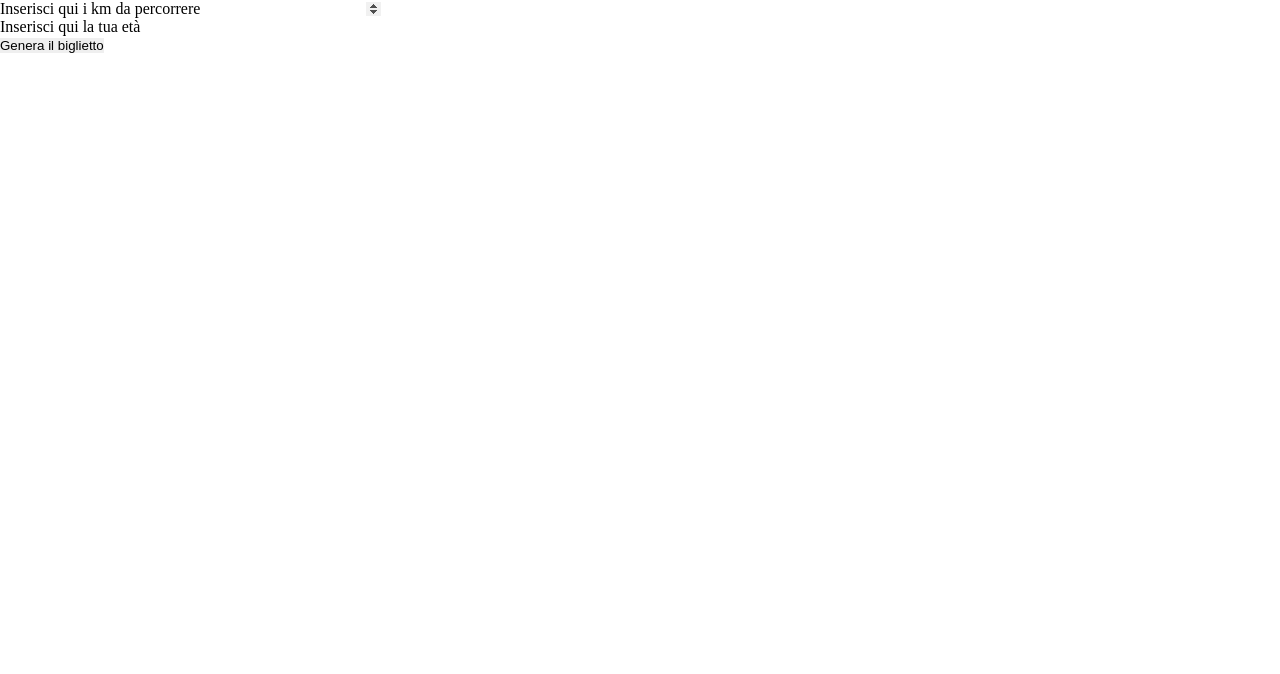
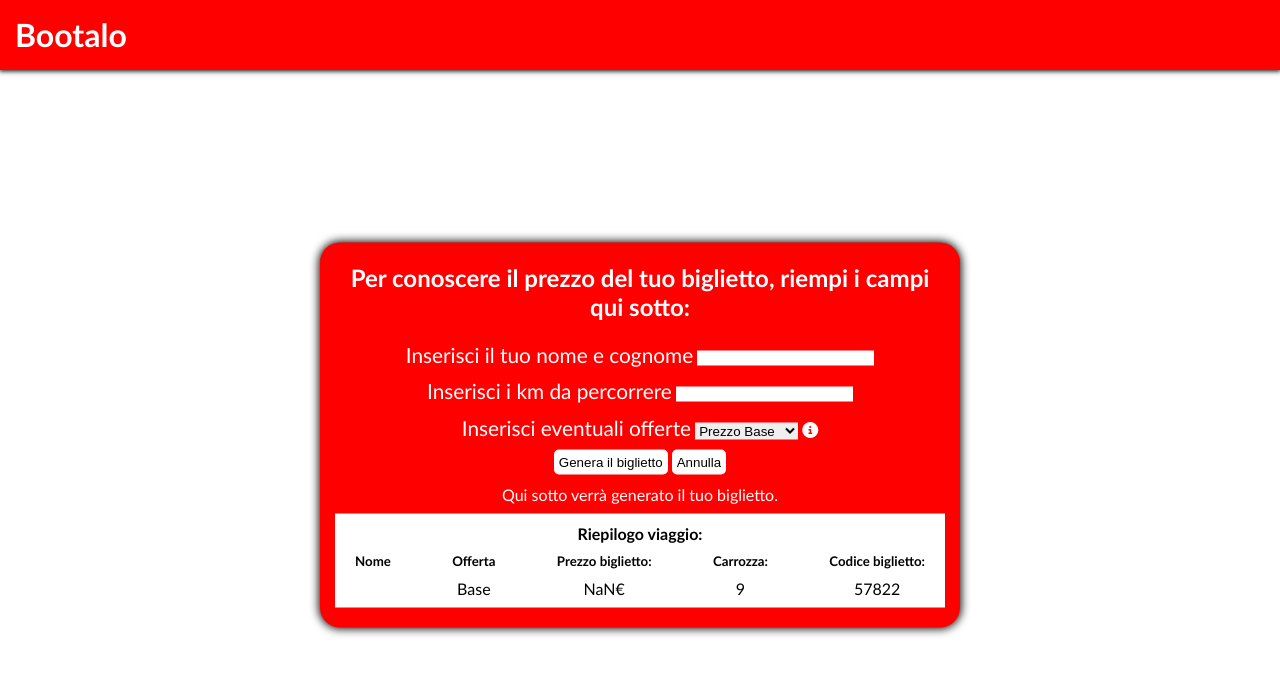
Before and after one commit to MarilisaMoio/js-biglietto-treno-form, a plain HTML site: page index.html in a window 1280 px wide. Both pictures are taken after a click on the button "Genera il biglietto". Drawn offline with Linux system fonts and the light colour scheme.

Commit message:
feat: add milestone2

```diff
--- a/css/style.css
+++ b/css/style.css
@@ -5,8 +5,117 @@
     padding: 0px;
     box-sizing: border-box;
 }
+/* #endregion RESET */
 
-ul, ol {
-    list-style: none;
+/* #region GENERAL */
+:root{
+    --header-h: 70px
 }
-/* #endregion RESET */
+
+body{
+    font-family: 'Gill Sans', 'Gill Sans MT', Calibri, 'Trebuchet MS', sans-serif;
+}
+/* #endregion GENERAL */
+
+/* #region HEADER */
+header{
+    height: var(--header-h);
+    background-color: red;
+    padding: 15px;
+    color: white;
+    box-shadow: 0px 0px 5px 1px #000000;
+}
+/* #endregion HEADER */
+
+/* #region MAIN */
+main{
+    height: calc(100vh - var(--header-h));
+    min-height: 300px;
+    position: relative;
+    overflow-y: auto;
+}
+
+.box{
+    min-width: 500px;
+    position: absolute;
+    top: 50%;
+    left: 50%;
+    text-align: center;
+    transform: translate(-50%, -50%);
+    border-radius: 20px;
+    box-shadow: 0px 0px 10px 1px #000000;
+    padding: 20px 15px;
+    background-color: red;
+    color: white;
+    & h2{
+        margin-bottom: 20px;
+    }
+    & * + *{
+        margin-top: 10px;
+    }
+}
+
+[class*="btn"]{
+    padding: 5px;
+    border-radius: 5px;
+    background-color: white;
+    &:active{
+        box-shadow: inset 0px 0px 6px 1px rgba(0, 0, 0, 0.359) ;
+    }
+}
+
+.info{
+    position: relative;
+}
+
+.info-box{
+    background-color: white;
+    width: 200px;
+    color: black;
+    padding: 10px;
+    border: 1px solid black;
+    position: absolute;
+    top: 0;
+    text-align: left;
+    & li{
+        list-style-position: inside;
+    }
+}
+
+.display-none{
+    display: none;
+}
+
+label{
+    font-size: 1.3rem;
+}
+
+#ticket{
+    background-color: white;
+    color: #000000;
+    padding: 10px 20px;
+    display: flex;
+    flex-wrap: wrap;
+    justify-content: space-between;
+    & :first-child{
+        width: 100%;
+        text-align: center;
+    }
+}
+
+
+/* #endregion MAIN */
+
+@media screen and (min-width: 700px) {
+    .info-box{
+        left: 50%;
+    }
+
+}
+
+@media screen and (max-width: 699px){
+    .info-box{
+        right: 50%;
+    }
+
+}
--- a/index.html
+++ b/index.html
@@ -4,20 +4,73 @@
     <meta charset="UTF-8">
     <meta name="viewport" content="width=device-width, initial-scale=1.0">
     <title>Bootalo Premium</title>
+    <link rel="stylesheet" href="https://cdnjs.cloudflare.com/ajax/libs/font-awesome/6.5.1/css/all.min.css" integrity="sha512-DTOQO9RWCH3ppGqcWaEA1BIZOC6xxalwEsw9c2QQeAIftl+Vegovlnee1c9QX4TctnWMn13TZye+giMm8e2LwA==" crossorigin="anonymous" referrerpolicy="no-referrer" />
     <link rel="stylesheet" href="css/style.css">
 </head>
 <body>
-    <div class="input-container">
-        <div class="input-group">
-            <label for="travel-km">Inserisci qui i km da percorrere</label>
-            <input type="number" name="" id="travel-km">
+    <header>
+        <h1>Bootalo</h1>
+    </header>
+    <main>
+        <div class="box">
+            <h2>Per conoscere il prezzo del tuo biglietto, riempi i campi qui sotto:</h2>
+            <div class="input-container">
+                <div class="input-group"></div>
+                    <label for="user-name">Inserisci il tuo nome e cognome</label>
+                    <input type="text" name="" id="user-name">
+                </div>
+                <div class="input-group">
+                    <label for="travel-km">Inserisci i km da percorrere</label>
+                    <input type="number" name="" id="travel-km">
+                </div>
+                <div class="input-group">
+                    <label for="user-age">Inserisci eventuali offerte</label>
+                    <select name="" id="user-age">
+                        <option value="Base" selected>Prezzo Base</option>
+                        <option value="Young">Offerta Young</option>
+                        <option value="Senior">Offerta Senior</option>
+                    </select>
+                    <span class="info">
+                        <i class="fas fa-circle-info"></i>
+                        <div class="info-box display-none">
+                            <ul>
+                                <li>L'offerta Young si applica ai minori di 18 anni.</li>
+                                <li>L'offerta Senior si applica a chi ha più di 65 anni.</li>
+                                <li>È necessario dimostrare la propria età con un documento d'identità in corso di validità, pena il pagamento di una penale.</li>
+                            </ul>
+                        </div>
+                    </span>
+                </div>
+                <button type="button" class="input-btn">Genera il biglietto</button>
+                <button type="button" class="cancel-btn">Annulla</button>
+                <div>Qui sotto verrà generato il tuo biglietto.</div>
+                <div id="ticket">
+                    <h4>Riepilogo viaggio:</h4>
+                    <div>
+                        <h5>Nome</h5>
+                        <div id="buyer-name">---</div>
+                    </div>
+                    <div>
+                        <h5>Offerta</h5>
+                        <div id="buyer-offer">---</div>
+                    </div>
+                    <div>
+                        <h5>Prezzo biglietto:</h5>
+                        <div id="buyer-price">---</div>
+                    </div>
+                    <div>
+                        <h5>Carrozza:</h5>
+                        <div id="buyer-carriage">---</div>
+                    </div>
+                    <div>
+                        <h5>Codice biglietto:</h5>
+                        <div id="buyer-code">---</div>
+                    </div>
+                </div>
+            </div>
         </div>
-        <div class="input-group"></div>
-            <label for="user-age">Inserisci qui la tua età</label>
-            <input type="number" name="" id="user-age">
-        </div>
-        <button type="button">Genera il biglietto</button>
-    </div>
+    </main>
+
     <!--js-->
     <script type="text/javascript" src="js/script.js"></script>
 </body>
--- a/js/script.js
+++ b/js/script.js
@@ -1,13 +1,14 @@
 //replicare l'esercizio di ieri con i form
-
-const inputButton = document.querySelector('[type="button"]') //sperimentazione per vedere cosa prende qS
+const inputButton = document.querySelector(".input-btn");
 
 //evento al click
 inputButton.addEventListener("click", function() {
     //raccolta dati dal form
+    const userName = document.querySelector("#user-name").value;
+
     const travelKm =  parseInt(document.querySelector("#travel-km").value);
 
-    const userAge =  parseInt(document.querySelector("#user-age").value);
+    const userAge =  document.querySelector("#user-age").value;
 
     //prezzo base del biglietto
     const fare = 0.21;
@@ -22,12 +23,48 @@ inputButton.addEventListener("click", function() {
     //definire il prezzo finale
     let finalPrice = basePrice;
 
-    if (userAge < 18) {
+    if (userAge === "Young") {
         finalPrice = basePrice / 100 * (100 - teenFare);
-    } else if (userAge > 65){
+    } else if (userAge === "Senior"){
         finalPrice = basePrice / 100 * (100 - elderlyFare);
     }
 
+    //carrozza e codice biglietto
+    const carriage = Math.floor(Math.random() * 9) + 1;
+
+    const code = Math.floor(Math.random() * 90000) + 10000;
+
     //output
-    console.log(finalPrice);
+    document.querySelector("#buyer-price").innerHTML = finalPrice.toFixed(2) + "&euro;";
+
+    document.querySelector("#buyer-offer").innerHTML = userAge;
+
+    document.querySelector("#buyer-name").innerHTML = userName;
+
+    document.querySelector("#buyer-carriage").innerHTML = carriage;
+
+    document.querySelector("#buyer-code").innerHTML = code;
+
 })
+
+//aggiunta tasto per pulire gli input
+const cancelButton = document.querySelector(".cancel-btn");
+
+cancelButton.addEventListener("click", function() {
+    document.querySelector("#user-name").value = "";
+
+    document.querySelector("#travel-km").value = "";
+
+    document.querySelector("#user-age").value = "Base";
+})
+
+//evento hover per le info
+const info = document.querySelector(".info");
+
+info.addEventListener("mouseover", function(){
+    document.querySelector(".info-box").classList.remove("display-none");
+})
+
+info.addEventListener("mouseout", function(){
+    document.querySelector(".info-box").classList.add("display-none");
+})
```
